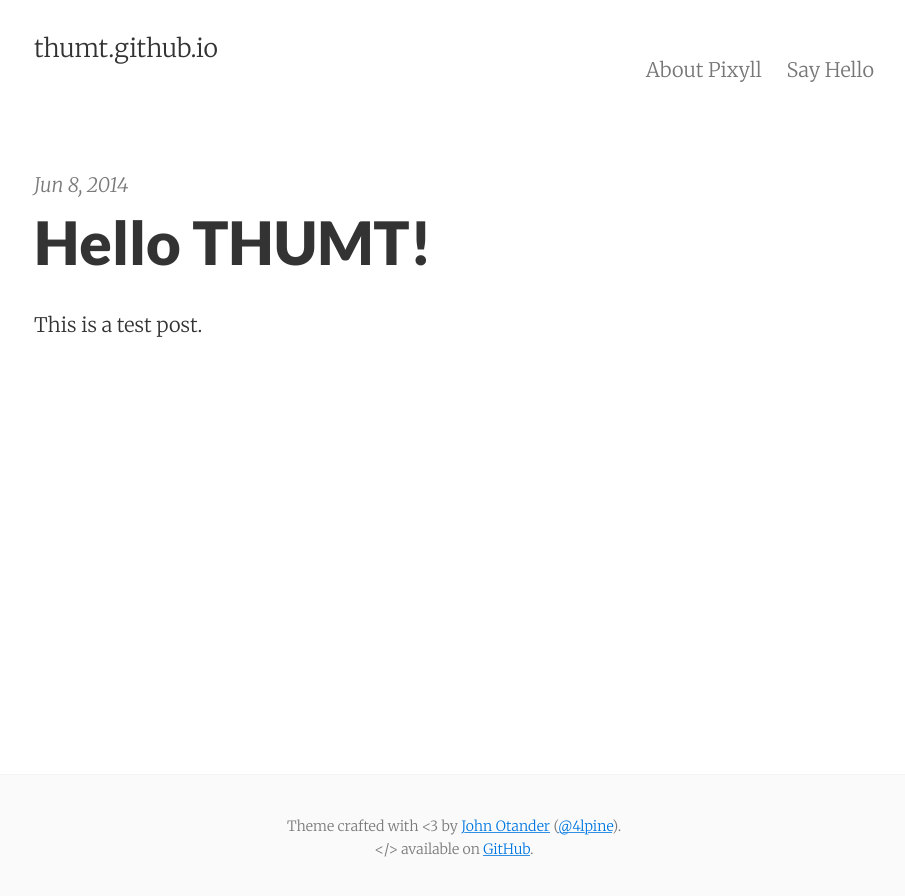
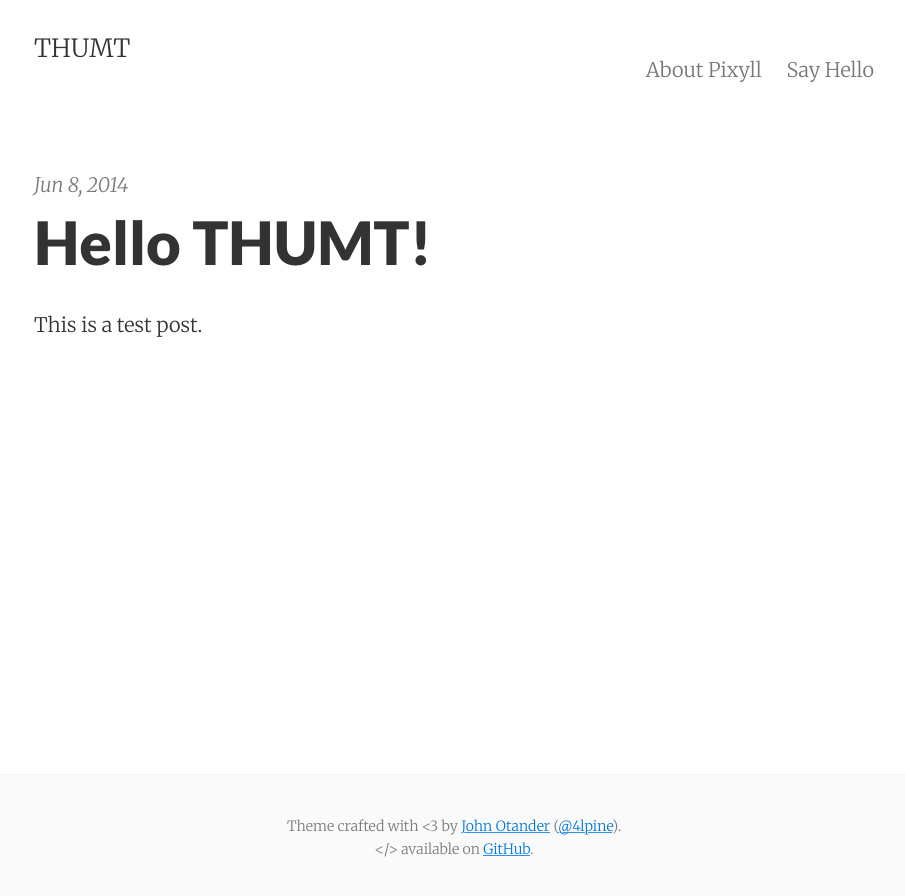
Before and after one commit to thumt/thumt.github.io, a Jekyll site: the page built from index.html, in a window 1280 px wide. Shown: the top 896 px of the page, without its empty margins (186-1091 px from the left). Built offline with Jekyll 4.4.1, drawn with Linux system fonts in a browser that asks for light colours; the list of posts is cut into pages by our own code.

Commit message:
change base config

```diff
--- a/_config.yml
+++ b/_config.yml
@@ -1,9 +1,9 @@
 # Site settings
-title:       thumt.github.io
+title:       THUMT
 email:       thumt17@gmail.com
 author:      THUMT
 description: "Blog of Tsinghua Machine Translation Group"
-baseurl:     "/thumt.github.io"
+baseurl:     ""
 url:         "http://thumt.github.io"
 date_format: "%b %-d, %Y"
 header_pages:
```
